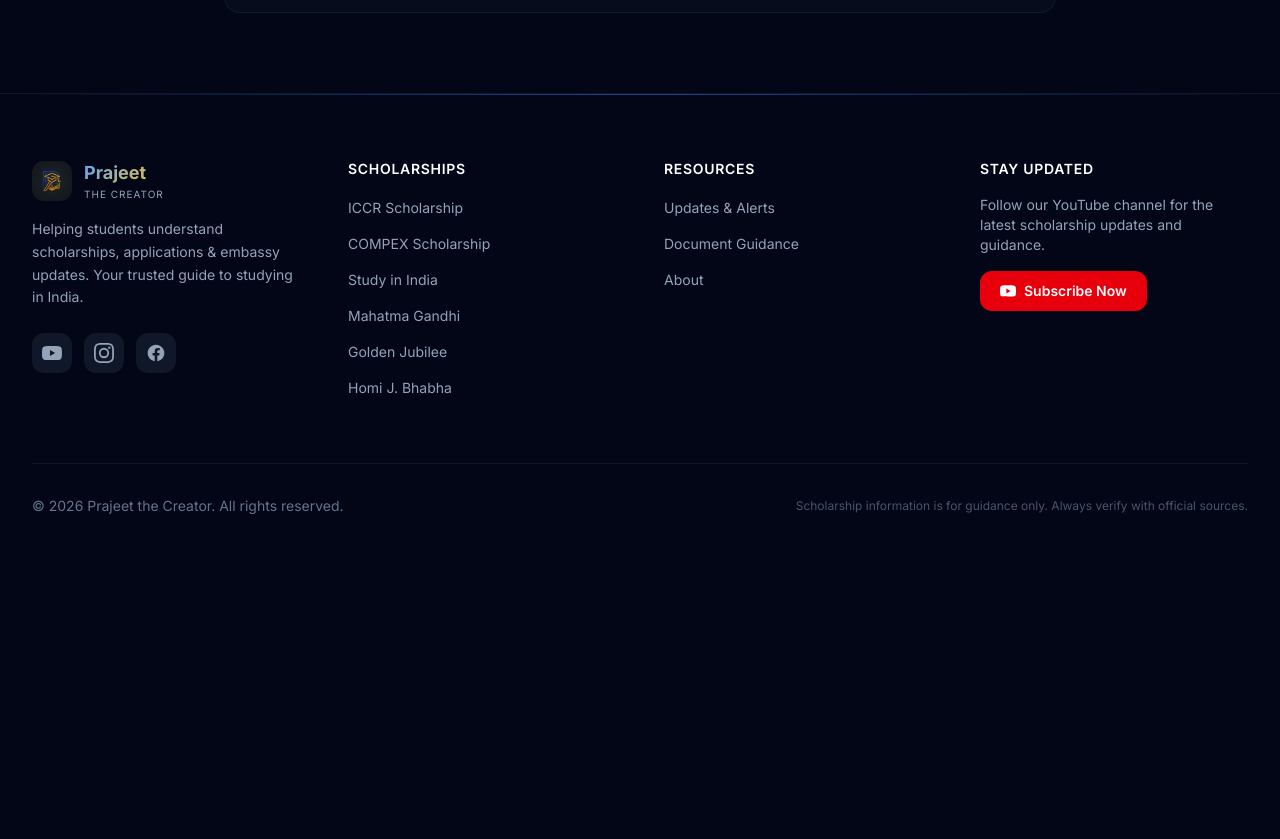
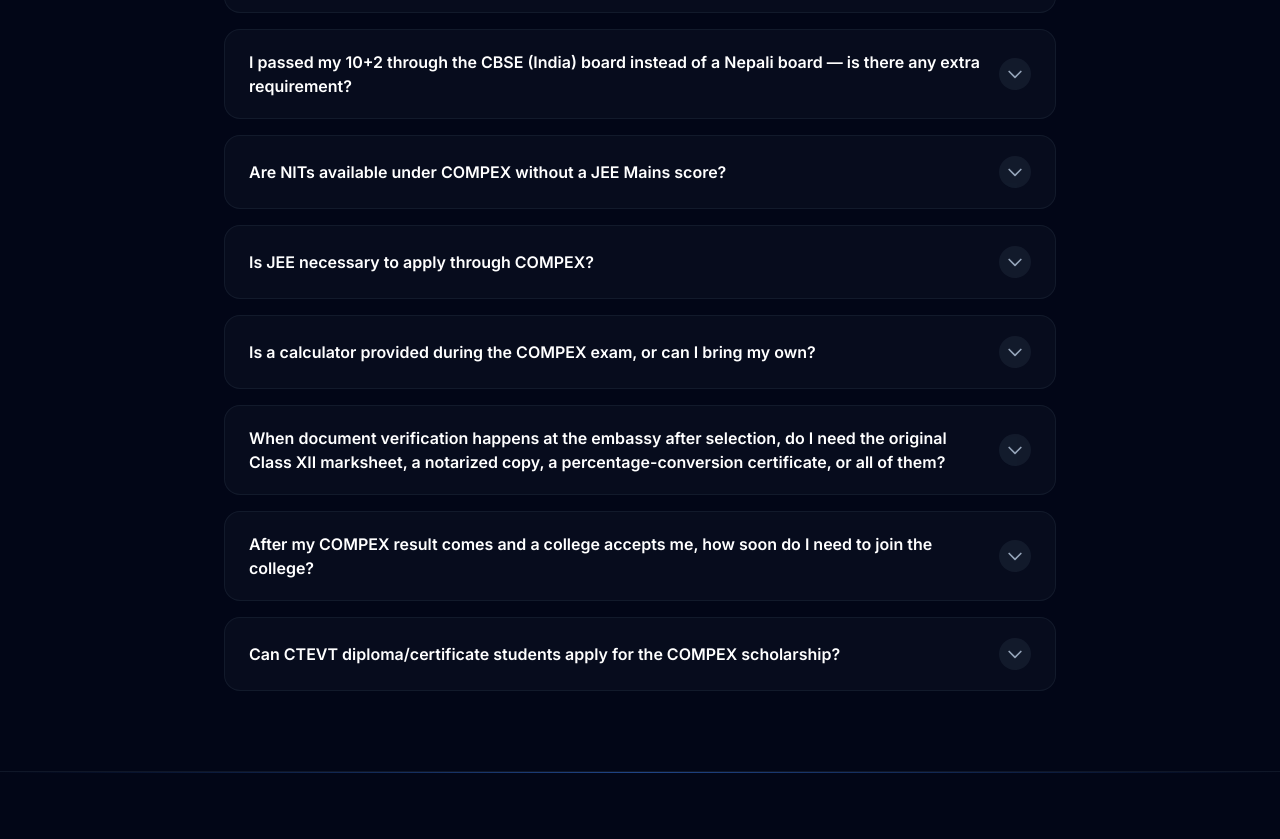
Before and after one commit to prajeet-shah/prajeet-the-creator, a Next.js app: page /faqs/compex-scholarship in a window 1280 px wide. Shown: the part 2866-3705 px from the top of the page. Before the commit the page ends 3446 px from the top, so only its background shows below. Built offline with nearby package versions, Linux system fonts and the light colour scheme.

Commit message:
docs(compex): add additional FAQs (30, 32-37) and regenerate sitemap

```diff
--- a/src/data/faqs.js
+++ b/src/data/faqs.js
@@ -191,6 +191,34 @@
       question: "What happens if I submit incorrect information in my application?",
       answer: "Submitting incorrect information can lead to forfeiture of admission or the scholarship at any stage of the process, even after selection or placement, so all details must be filled in carefully and accurately.",
     },
+    {
+      question: "I passed my 10+2 through the CBSE (India) board instead of a Nepali board — is there any extra requirement?",
+      answer: "Yes. If your qualifying exam is equivalent to the 10+2 CBSE standard in India rather than a Nepali board, you must produce an equivalence certificate in addition to meeting the standard eligibility criteria.",
+    },
+    {
+      question: "Are NITs available under COMPEX without a JEE Mains score?",
+      answer: "Yes, NITs are included in the COMPEX university list, and you can apply to NITs without a JEE Mains score. However, this isn't true for every NIT — JEE is required for admission to some specific NIT colleges. A detailed list of which NITs don't require JEE will be shared separately, so keep checking for updates.",
+    },
+    {
+      question: "Is JEE necessary to apply through COMPEX?",
+      answer: "JEE (Main/Advanced) is necessary only for admission into IITs and some specific NIT colleges under the COMPEX scheme. It is not required for all the colleges available in the COMPEX university list — most other institutes can be applied to without a JEE score.",
+    },
+    {
+      question: "Is a calculator provided during the COMPEX exam, or can I bring my own?",
+      answer: "No. Calculators are not provided at the exam center, and candidates are not permitted to bring their own calculator either.",
+    },
+    {
+      question: "When document verification happens at the embassy after selection, do I need the original Class XII marksheet, a notarized copy, a percentage-conversion certificate, or all of them?",
+      answer: "You need to carry the original documents to the embassy for verification — not just notarized copies. If your board issues grades instead of direct percentages, carry the percentage-conversion document as well, since original documents are what the embassy asks for at this stage.",
+    },
+    {
+      question: "After my COMPEX result comes and a college accepts me, how soon do I need to join the college?",
+      answer: "There's no fixed universal number of days — the process works like this: first, visit the Embassy of India kathmandu for document verification. After that's done, email the concerned college to ask about the exact date by which you need to report/join. The college will confirm the joining timeline directly with you.",
+    },
+    {
+      question: "Can CTEVT diploma/certificate students apply for the COMPEX scholarship?",
+      answer: "No. COMPEX eligibility is fixed at Class XII (10+2) or the equivalent 10+2 CBSE standard, with specific subject-percentage requirements — a CTEVT Diploma or Certificate is not a recognized qualifying credential for COMPEX. CTEVT-level students have their own separate scholarship system (e.g., the CTEVT Classified Scholarship for Diploma/Certificate programs), which is run entirely by CTEVT with its own eligibility (based on SEE/SLC results), application process, and funding — it is completely independent of COMPEX and the Indian Embassy. One exception: if a student completed their Class XII first and later also did a CTEVT diploma, they may still apply for COMPEX using their original Class XII marks, since it's the diploma qualification itself that isn't accepted — not necessarily the student's entire academic history.",
+    },
   ],
   "study-in-india-sii": [
     {
```
Also changed, not shown: 1 other file (tests, documents, lock files or other folders).
